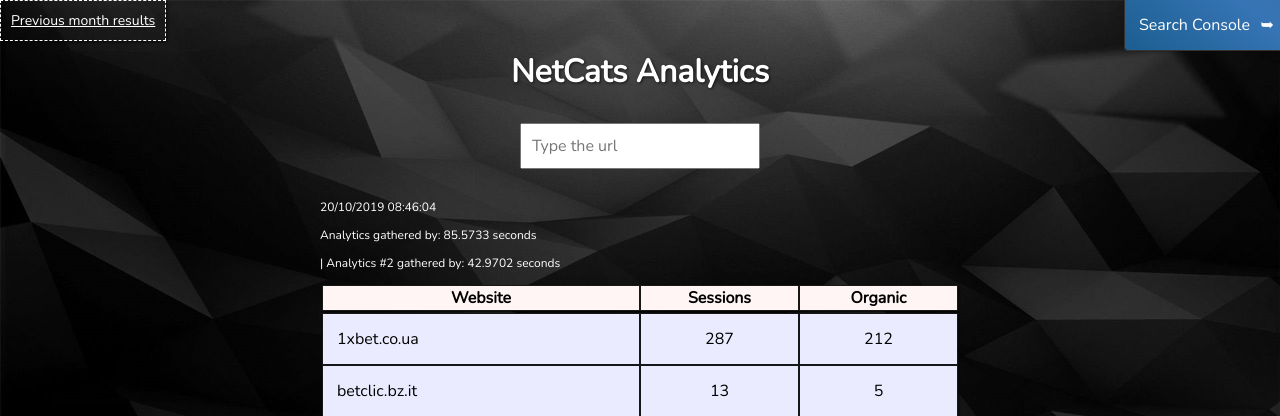
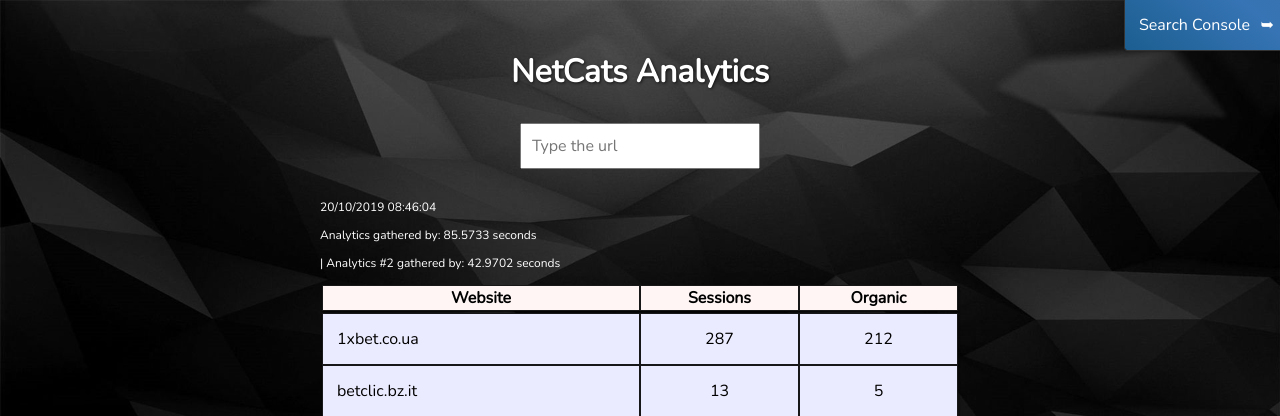
Before and after one commit to alexbuttercup/GA-Gatherer, a PHP site: page / in a window 1280 px wide. Shown: the top 416 px of the page. Run offline with PHP 8.4, Linux system fonts and the light colour scheme.

Commit message:
Update index.php

```diff
--- a/index.php
+++ b/index.php
@@ -7,30 +7,8 @@
 	<link rel="stylesheet" href="style.css">
 	<link href="https://fonts.googleapis.com/css?family=Nunito" rel="stylesheet">
 	<meta name="viewport" content="width=device-width, initial-scale=1.0">
-  <style>
-    .prev-month {
-      margin: 0 auto;
-      display: block;
-      text-align: center;
-      position: absolute;
-      left: 0;
-      top: 0;
-      box-sizing: border-box;
-    }
-    .prev-month a {
-      display: inline-block;
-      margin: 0 auto;
-      padding: 10px;
-      font-size: 14px;
-      color: #fff;
-      text-decoration: underline;
-      border: 1px dashed #fff;
-      box-shadow: 1px 1px 3px rgba(0,0,0,0.8);
-    }
-  </style>
 </head>
 <body>
-
 	<div class="container" id="home">
 		<h1>NetCats Analytics</h1>
 		<a href="/search-console/">
@@ -39,99 +17,22 @@
 				<div class="nav">Search Console</div>
 			</div>
 		</a>
-    <div class="prev-month">
-      <a href="/prev-month.php">Previous month results</a>
+		<div class="row">
+			<div id="data-box1">
+				<?php
+				require_once ('result.php');
+				require_once ('new/result-1.php');
+				require_once ('new/result-2.php');
+				?>
 			</div>
-      <!--<button class="button clearcache" onclick="localStorage.clear(); location = location" style="">Clear browser cache</button>-->
-      <div class="row">
+		</div>
+	</div>
+
 
 <script type="text/javascript" src="https://code.jquery.com/jquery-3.3.1.min.js"></script>
 <script type="text/javascript" src="js/jalc.min.js"></script>
 <script type="text/javascript" src="js/jquery.tablesorter.js"></script>
 <script type="text/javascript" src="js/jquery.tablesorter-widgets.min.js"></script>
 
-<p style="color: #fff;" class="total"></p>
-
-<div id="data-box1">
-  <?php
-  require_once ('result.php');
-  require_once ('new/result-1.php');
-  require_once ('new/result-2.php');
-  ?>
-<!--  <tr><th style="text-transform: uppercase; border: none;">Gathering the stats...</th></tr>
-  <tr><td><img class="ajax-loader" src="ajax-loader.gif" /></td></tr>-->
-</div>
-
-<!--        <script>
-  $(document).ready(function(){
-        $.ajax({
-          type: 'POST',
-          url: 'query-1.php',
-          localCache: true,
-          error: function (jqXHR, textStatus, errorThrown) {
-                  alert('Unexpected error. Please, wait for a minute and then refresh the page.');
-          },
-          cacheTTL: 48,
-                }).done(function (response) {
-                      $('#data-box1').html(response);
-                  });
-});
-</script>-->
-      </div>
-  </div>
-
-<script type="text/javascript">
-  (function () {
-    "use strict";
-
-    var button = document.querySelector('.material-bloom'),
-        rippleSize = button.clientWidth * 1.5;
-
-    function addRipple(e, i) {
-        var delay = 30,
-            posX = e.offsetX,
-            posY = e.offsetY,
-            ripple = document.createElement('div');
-
-        ripple.classList.add('ripple');
-        ripple.style.left = (posX - (rippleSize / 2)) + 'px';
-        ripple.style.top = (posY - (rippleSize / 2)) + 'px';
-        ripple.style.height = rippleSize + 'px';
-        ripple.style.width = rippleSize + 'px';
-        ripple.style.borderRadius = (rippleSize / 2) + 'px';
-
-        if (button.hasChildNodes()) {
-            button.insertBefore(ripple, button.firstChild);
-        } else {
-            button.appendChild(ripple);
-        }
-
-        setTimeout(function () {
-            ripple.style['-webkit-transform'] = 'scale(1)';
-            ripple.style['-moz-transform'] = 'scale(1)';
-            ripple.style.transform = 'scale(1)';
-            ripple.style.opacity = 0;
-        }, delay);
-
-        setTimeout(function () {
-            button.removeChild(ripple);
-        }, 300);
-    }
-
-    button.addEventListener('click', addRipple, false);
-
-}());
-</script>
-<script type="text/javascript">
-/*$('.sessions').each(function()
-{
-  var sum = Number(0);
-  sum += parseInt($(this).text(), 10);
-  $('.total').append(sum);
-  console.log(sum);
-});*/
-
-
-</script>
 </body>
 </html>
```
Lines whose indentation alone changed are shown as unchanged.
